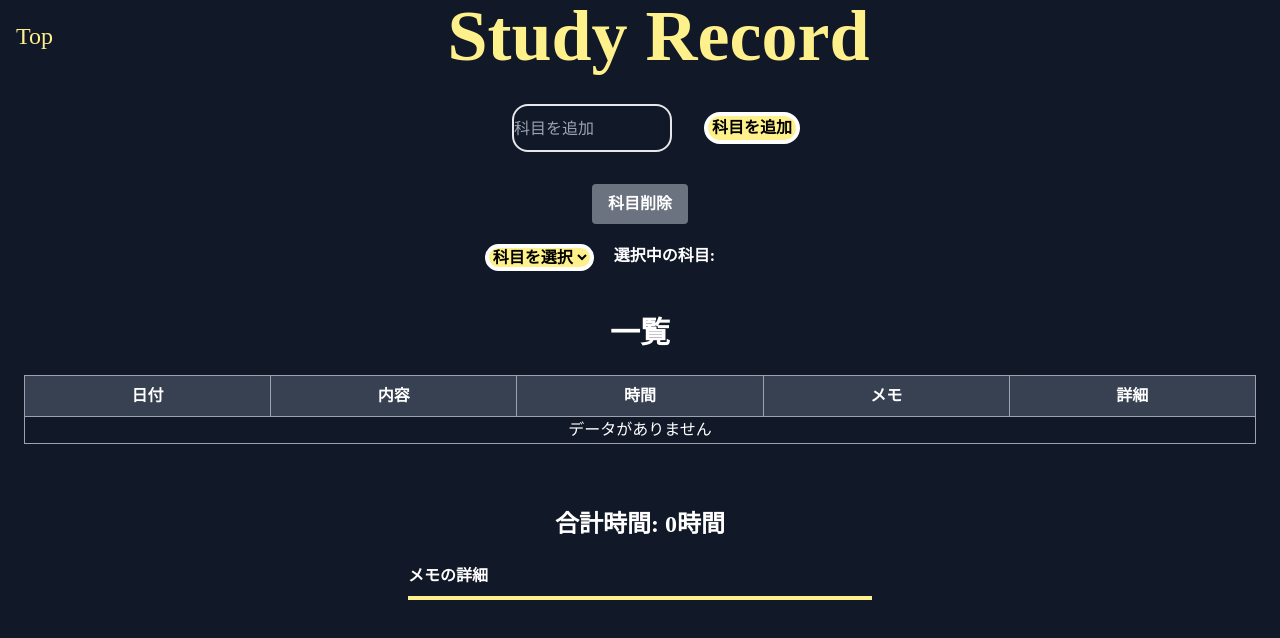
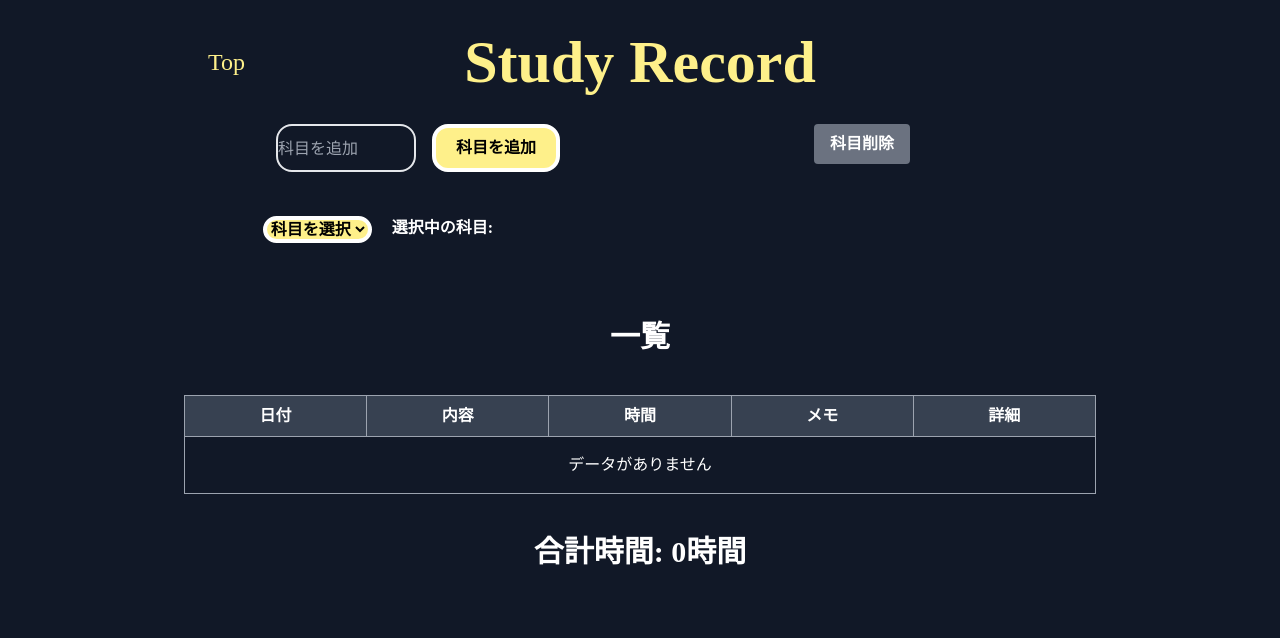
Before and after one commit to yutayoshidaaaa/StudyRecord, a React (Create React App) app: page /record in a window 1280 px wide. Shown: the top 638 px of the page. Built offline with nearby package versions, Linux system fonts and the light colour scheme.

Commit message:
レスポンシブ対応

```diff
--- a/src/Record/AddSubject.jsx
+++ b/src/Record/AddSubject.jsx
@@ -1,6 +1,13 @@
 import { useState } from "react";
 
-const AddSubject = ({ newSubject, setNewSubject, addSubject, subjects, setSubjects, setRecords }) => {
+const AddSubject = ({
+  newSubject,
+  setNewSubject,
+  addSubject,
+  subjects,
+  setSubjects,
+  setRecords,
+}) => {
   const [isModalOpen, setIsModalOpen] = useState(false);
   const [selectedDeleteSubject, setSelectedDeleteSubject] = useState("");
 
@@ -21,20 +28,18 @@ const AddSubject = ({ newSubject, setNewSubject, addSubject, subjects, setSubjec
 
   return (
     <>
-      <div className="flex justify-center items-center">
+      <div className="flex flex-col sm:flex-row justify-center items-center gap-4">
         <input
           type="text"
           value={newSubject}
           onChange={(e) => setNewSubject(e.target.value)}
           placeholder="科目を追加"
-          className="w-40 h-12 m-8 bg-gray-900 text-white border-2
+          className="w-full sm:w-1/2 lg:w-1/3 h-12 bg-gray-900 text-white border-2
                      placeholder:font-Jrounded rounded-2xl outline-none"
         />
         <button
           onClick={addSubject}
-          className="w-24 h-8 rounded-2xl bg-yellow-200
-                     border-4 border-white text-black font-Jrounded
-                     placeholder-gray-200 font-bold placeholder:font-Jrounded outline-none"
+          className="w-full sm:w-32 h-12 rounded-2xl bg-yellow-200 border-4 border-white text-black font-Jrounded font-bold"
         >
           科目を追加
         </button>
@@ -50,20 +55,24 @@ const AddSubject = ({ newSubject, setNewSubject, addSubject, subjects, setSubjec
 
         {isModalOpen && (
           <div className="fixed inset-0 bg-black bg-opacity-50 flex justify-center items-center">
-            <div className="bg-gray-900 p-6 rounded shadow-lg">
-              <h2 className="text-2xl font-bold text-yellow-200 font-Jrounded mb-4">科目を削除</h2>
+            <div className="bg-gray-900 p-6 rounded shadow-lg w-11/12 sm:w-3/4 lg:w-1/2">
+              <h2 className="text-xl sm:text-2xl font-bold text-yellow-200 font-Jrounded mb-4">
+                科目を削除
+              </h2>
               <select
+                value={selectedDeleteSubject}
                 onChange={(e) => setSelectedDeleteSubject(e.target.value)}
-                value={selectedDeleteSubject}
-                className="w-48 h-10 rounded border-black  mb-4"
+                className="w-40 lg:w-48 h-12 rounded-2xl border-4 bg-yellow-200 text-black font-bold placeholder:font-bold border-gray-300 placeholder-gray-200 outline-none text-center"
               >
-                <option value="">削除する科目を選択</option>
+                <option value="">科目を選択</option>
                 {subjects.map((subject, index) => (
                   <option key={index} value={subject}>
                     {subject}
                   </option>
                 ))}
               </select>
+
+              <div className="flex justify-between gap-4 mt-4">
                 <button
                   onClick={() => {
                     deleteSubject(selectedDeleteSubject);
@@ -80,10 +89,11 @@ const AddSubject = ({ newSubject, setNewSubject, addSubject, subjects, setSubjec
                 </button>
                 <button
                   onClick={() => setIsModalOpen(false)}
-                className="mt-4 w-full px-4 py-2 bg-gray-500 text-white font-bold rounded hover:bg-gray-700 font-Jrounded"
+                  className="w-full px-4 py-2 bg-gray-500 text-white font-bold rounded hover:bg-gray-700 font-Jrounded"
                 >
                   キャンセル
                 </button>
+              </div>
             </div>
           </div>
         )}
--- a/src/Record/Content.jsx
+++ b/src/Record/Content.jsx
@@ -11,12 +11,11 @@ const Content = ({
   const [isEditModalOpen, setIsEditModalOpen] = useState(false);
   const [currentRecord, setCurrentRecord] = useState(null);
 
-
   const openModal = (memoContent, record) => {
-    setExpandedMemo(memoContent);
-    setIsModalOpen(true);
-    setCurrentRecord(record);
-    setIsEditModalOpen(true);
+    setExpandedMemo(memoContent); // メモ内容をセット
+    setIsModalOpen(true); // 親コンポーネントから渡されたモーダル状態を更新
+    setCurrentRecord(record); // 現在のレコードをセット
+    setIsEditModalOpen(true); // 編集用モーダルを開く
   };
 
   const handleSave = (content, time, memo) => {
@@ -50,14 +49,15 @@ const Content = ({
 
   return (
     <>
-      <div className="p-6">
-        <h1 className="text-3xl font-bold text-center text-white font-Jrounded mb-6">
+      <div className="p-4 lg:p-6">
+        <h1 className="text-2xl sm:text-3xl font-bold text-center text-white font-Jrounded mb-6">
           一覧
         </h1>
 
-        <table className="table-auto w-full border-collapse border border-gray-400 text-white font-Jrounded">
+        <div className="overflow-x-auto p-4">
+          <table className="table-auto w-full border-collapse border border-gray-400 text-sm sm:text-base text-center">
             <thead className="bg-gray-700">
-            <tr>
+              <tr className="text-white font-Jrounded">
                 <th className="border border-gray-400 px-4 py-2">日付</th>
                 <th className="border border-gray-400 px-4 py-2">内容</th>
                 <th className="border border-gray-400 px-4 py-2">時間</th>
@@ -65,60 +65,50 @@ const Content = ({
                 <th className="border border-gray-400 px-4 py-2">詳細</th>
               </tr>
             </thead>
-
             <tbody>
-            {(records[selectedSubject] || []).length > 0 ? (
-              records[selectedSubject].map((item, index) => (
+              {records[selectedSubject]?.map((row, index) => (
                 <tr
                   key={index}
                   className={`${
                     index % 2 === 0 ? "bg-gray-500" : "bg-gray-700"
-                  }`}
+                  } hover:bg-gray-600 font-Jrounded text-white`}
                 >
-                  <td className="border border-gray-400 px-4 py-2 text-center">
-                    {item.date}
+                  <td className="border border-gray-400 px-4 py-2">{row.date}</td>
+                  <td className="border border-gray-400 px-4 py-2">{row.content}</td>
+                  <td className="border border-gray-400 px-4 py-2">{row.time}時間</td>
+                  <td className="border border-gray-400 px-4 py-2">
+                    {row.memo.length > 20
+                      ? `${row.memo.slice(0, 20)}...`
+                      : row.memo}
                   </td>
-                  <td className="border border-gray-400 px-4 py-2 text-center">
-                    {item.content}
-                  </td>
-                  <td className="border border-gray-400 px-4 py-2 text-center">
-                    {item.time}時間
-                  </td>
-                  <td className="border border-gray-400 px-4 py-2 text-center ">
-                    {item.memo.length > 20
-                      ? `${item.memo.slice(0, 30)}...`
-                      : item.memo}
-                  </td>
-                  <td className="border border-gray-400 px-4 py-2 text-center">
+                  <td className="border border-gray-400 px-4 py-2">
                     <button
-                      onClick={() => {
-                        openModal(item.memo, item);
-                      }}
-                      className="px-4 py-2 bg-yellow-200 text-black font-bold rounded-lg hover:bg-yellow-400 transition duration-300"
+                      onClick={() => openModal(row.memo, row)}
+                      className="px-4 py-2 bg-yellow-200 text-black font-bold rounded-lg hover:bg-yellow-400"
                     >
                       詳細
                     </button>
                   </td>
                 </tr>
-              ))
-            ) : (
+              ))}
+              {(!records[selectedSubject] ||
+                records[selectedSubject].length === 0) && (
                 <tr>
-                <td colSpan={5} className="text-center text-white">
+                  <td
+                    colSpan={5}
+                    className="text-center text-white font-Jrounded py-4"
+                  >
                     データがありません
                   </td>
                 </tr>
               )}
             </tbody>
           </table>
+        </div>
 
-        <h2 className="flex justify-center items-center font-bold font-Jrounded text-2xl mx-96 text-white mt-16">
+        <h2 className="flex justify-center items-center font-bold font-Jrounded text-xl sm:text-2xl lg:text-3xl text-white mt-6">
           合計時間: {totalHours}時間
         </h2>
-        <br />
-        <h3 className="mx-96 font-bold text-white font-Jrounded">メモの詳細</h3>
-        <hr className="border-2  my-2 mx-96 border-yellow-200" />
-
-
 
         {isEditModalOpen && currentRecord && (
           <EditableModal
--- a/src/Record/EditableModal.jsx
+++ b/src/Record/EditableModal.jsx
@@ -17,24 +17,29 @@ const EditableModal = ({
   if (!isOpen) return null;
 
   return (
-    <div className="mx-96">
-      <div>
+    <div className="fixed inset-0 flex items-center justify-center bg-black bg-opacity-50">
+      <div className="w-11/12 sm:w-3/4 lg:w-1/2 bg-gray-900 p-6 rounded-lg shadow-lg space-y-4 font-Jrounded text-white">
         {!editMode ? (
-          <div className="space-y-4 font-Jrounded">
-            <p className="text-white">Time : {initialTime + "時間"|| "未設定"}</p>
-            <p className="text-white">Content : {initialContent || "未設定"}</p>
-            <p className="text-white">Memo : {initialMemo || "未設定"}</p>
-            <br />
-            <div className="flex gap-4">
+          <div className="space-y-4">
+            <p className="text-lg">
+              <span className="font-bold">Time:</span> {initialTime + "時間" || "未設定"}
+            </p>
+            <p className="text-lg">
+              <span className="font-bold">Content:</span> {initialContent || "未設定"}
+            </p>
+            <p className="text-lg">
+              <span className="font-bold">Memo:</span> {initialMemo || "未設定"}
+            </p>
+            <div className="flex flex-col sm:flex-row gap-4 mt-4">
               <button
                 onClick={() => setEditMode(true)}
-                className="px-4 py-2 bg-blue-200 text-black font-bold rounded-lg hover:bg-blue-400 transition duration-300 font-Jrounded"
+                className="w-full sm:w-auto px-4 py-2 bg-blue-200 text-black font-bold rounded-lg hover:bg-blue-400 transition duration-300"
               >
                 編集
               </button>
               <button
                 onClick={onDelete}
-                className="px-4 py-2 bg-red-200 text-black font-bold rounded-lg hover:bg-red-400 transition duration-300 font-Jrounded"
+                className="w-full sm:w-auto px-4 py-2 bg-red-200 text-black font-bold rounded-lg hover:bg-red-400 transition duration-300"
               >
                 削除
               </button>
@@ -43,41 +48,41 @@ const EditableModal = ({
                   setEditMode(false);
                   onClose();
                 }}
-                className="px-4 py-2 bg-yellow-200 text-black font-bold rounded-lg hover:bg-yellow-400 transition duration-300"
+                className="w-full sm:w-auto px-4 py-2 bg-yellow-200 text-black font-bold rounded-lg hover:bg-yellow-400 transition duration-300"
               >
                 閉じる
               </button>
             </div>
           </div>
         ) : (
-          <>
+          <div className="space-y-4">
             <input
               type="text"
               placeholder="内容を編集"
               value={editContent}
               onChange={(e) => setEditContent(e.target.value)}
-              className="block w-full p-2 mb-2"
+              className="w-full p-2 bg-gray-800 text-white rounded-lg border border-gray-600"
             />
             <input
               type="number"
               placeholder="時間を編集"
               value={editTime}
               onChange={(e) => setEditTime(e.target.value)}
-              className="block w-full p-2 mb-2"
+              className="w-full p-2 bg-gray-800 text-white rounded-lg border border-gray-600"
             />
             <textarea
               placeholder="メモを編集"
               value={editMemo}
               onChange={(e) => setEditMemo(e.target.value)}
-              className="block w-full p-2 mb-4"
+              className="w-full p-2 bg-gray-800 text-white rounded-lg border border-gray-600"
             ></textarea>
-            <div className="flex gap-4">
+            <div className="flex flex-col sm:flex-row gap-4">
               <button
                 onClick={() => {
                   onSave(editContent, editTime, editMemo);
                   setEditMode(false);
                 }}
-                className="px-4 py-2 bg-green-200 text-black font-bold rounded-lg hover:bg-green-400 transition duration-300"
+                className="w-full sm:w-auto px-4 py-2 bg-green-200 text-black font-bold rounded-lg hover:bg-green-400 transition duration-300"
               >
                 保存
               </button>
@@ -86,12 +91,12 @@ const EditableModal = ({
                   setEditMode(false);
                   onClose();
                 }}
-                className="px-4 py-2 bg-gray-200 text-black font-bold rounded-lg hover:bg-gray-400 transition duration-300"
+                className="w-full sm:w-auto px-4 py-2 bg-gray-200 text-black font-bold rounded-lg hover:bg-gray-400 transition duration-300"
               >
                 キャンセル
               </button>
             </div>
-          </>
+          </div>
         )}
       </div>
     </div>
--- a/src/Record/Main.jsx
+++ b/src/Record/Main.jsx
@@ -66,16 +66,22 @@ const Record = () => {
     };
 
     return (
-      <div className="bg-gray-900 min-h-screen" id="main">
-        <div className="flex items-center justify-between px-4">
-          <Link to="/StudyRecord">
-            <h2 className="text-2xl text-yellow-200 font-fantasy">Top</h2>
+      <div className="bg-gray-900 min-h-screen flex flex-col items-center" id="main">
+        <div className="w-full max-w-4xl mt-8 px-4">
+          <div className="relative flex items-center justify-center">
+            <Link
+              to="/StudyRecord"
+              className="absolute left-0 text-2xl text-yellow-200 font-fantasy"
+            >
+              Top
             </Link>
-          <h1 className="font-bold text-7xl text-center text-yellow-200 font-fantasy flex-1">
+            <h1 className="font-bold text-5xl md:text-6xl text-center text-yellow-200 font-fantasy">
               Study Record
             </h1>
           </div>
+        </div>
 
+        <div className="grid grid-cols-1 lg:grid-cols-2 gap-6 w-full max-w-4xl mt-8 px-4">
           <AddSubject
             newSubject={newSubject}
             setNewSubject={setNewSubject}
@@ -102,6 +108,9 @@ const Record = () => {
             setDateInput={setDateInput}
             addContent={addContent}
           />
+        </div>
+
+        <div className="mt-8 w-full max-w-5xl px-4">
           <Content
             records={records}
             setExpandedMemo={setExpanededMemo}
@@ -112,6 +121,12 @@ const Record = () => {
             setRecords={setRecords}
           />
         </div>
+    </div>
+
+
+
+
+
     );
   };
 
--- a/src/Record/RecordInput.jsx
+++ b/src/Record/RecordInput.jsx
@@ -1,3 +1,5 @@
+
+
 const RecordInput = ({
     selectedSubject,
     contentInput,
@@ -26,21 +28,13 @@ const RecordInput = ({
 
     return (
       selectedSubject && (
-        <div className="flex justify-center items-center p-5 rounded-2xl">
-          <div style={{ display: "flex", gap: "50px" }}>
+        <div className="flex flex-col gap-6 items-center justify-center p-5 w-full max-w-6xl">
+        <div className="flex flex-col lg:flex-row gap-4 w-full">
           <input
             type="date"
             value={dateInput}
             onChange={(e) => setDateInput(e.target.value)}
-              className="rounded-2xl border-4 bg-gray-900 placeholder:font-bold font-Jrounded border-gray-300 placeholder-gray-200 outline-none text-white"
-            />
-            <textarea
-              id="content-input"
-              value={contentInput}
-              onChange={(e) => setContentInput(e.target.value)}
-              placeholder={`${selectedSubject}の勉強内容を入力`}
-              onKeyDown={handleKeyDown}
-              className="w-56 h-24 border-4 pt-9 pl-2.5 rounded-2xl bg-gray-900 text-white font-Jrounded font-bold placeholder:font-bold border-gray-300 placeholder-gray-200 outline-none"
+            className="w-full max-w-md lg:max-w-lg rounded-2xl border-4 bg-gray-900 placeholder:font-bold font-Jrounded border-gray-300 placeholder-gray-200 outline-none text-white"
           />
           <input
             id="time-input"
@@ -48,25 +42,34 @@ const RecordInput = ({
             value={timeInput}
             onChange={(e) => setTimeInput(e.target.value)}
             placeholder={`${selectedSubject}の勉強時間を入力`}
-              onKeyDown={handleKeyDown}
-              className="rounded-2xl border-4 bg-gray-900 placeholder:font-bold font-Jrounded border-gray-300 placeholder-gray-200 outline-none text-white"
+            className="w-full max-w-md lg:max-w-lg rounded-2xl border-4 bg-gray-900 placeholder:font-bold font-Jrounded border-gray-300 placeholder-gray-200 outline-none text-white"
+          />
+        </div>
+        <div className="flex flex-col lg:flex-row gap-4 w-full">
+          <textarea
+            id="content-input"
+            value={contentInput}
+            onChange={(e) => setContentInput(e.target.value)}
+            placeholder={`${selectedSubject}の勉強内容を入力`}
+            className="w-full max-w-lg h-28 border-4 rounded-2xl bg-gray-900 text-white font-Jrounded font-bold placeholder:font-bold border-gray-300 placeholder-gray-200 outline-none"
           />
           <textarea
             id="memo-input"
             value={memoInput}
             onChange={(e) => setMemoInput(e.target.value)}
             placeholder="要点を入力してください"
-              onKeyDown={handleKeyDown}
-              className="w-56 h-24 border-4 pt-9 pl-2.5 rounded-2xl bg-gray-900 placeholder:font-bold font-Jrounded border-gray-300 placeholder-gray-200 outline-none text-white"
+            className="w-full max-w-lg h-28 border-4 rounded-2xl bg-gray-900 text-white font-Jrounded font-bold placeholder:font-bold border-gray-300 placeholder-gray-200 outline-none"
           />
+        </div>
         <button
           onClick={addContent}
-              className="border-4 border-white w-16 h-10 m-6 rounded-2xl bg-yellow-200 font-bold font-Jrounded hover:shadow-white hover:bg-yellow-400 transition-colors duration-500"
+          className="w-36 h-14 bg-yellow-200 rounded-2xl font-bold hover:bg-yellow-400 transition"
         >
           追加
         </button>
       </div>
-        </div>
+
+
       )
     );
   };
```
Also changed, not shown: 11 other files (tests, documents, lock files or other folders). Lines whose indentation alone changed are shown as unchanged.
